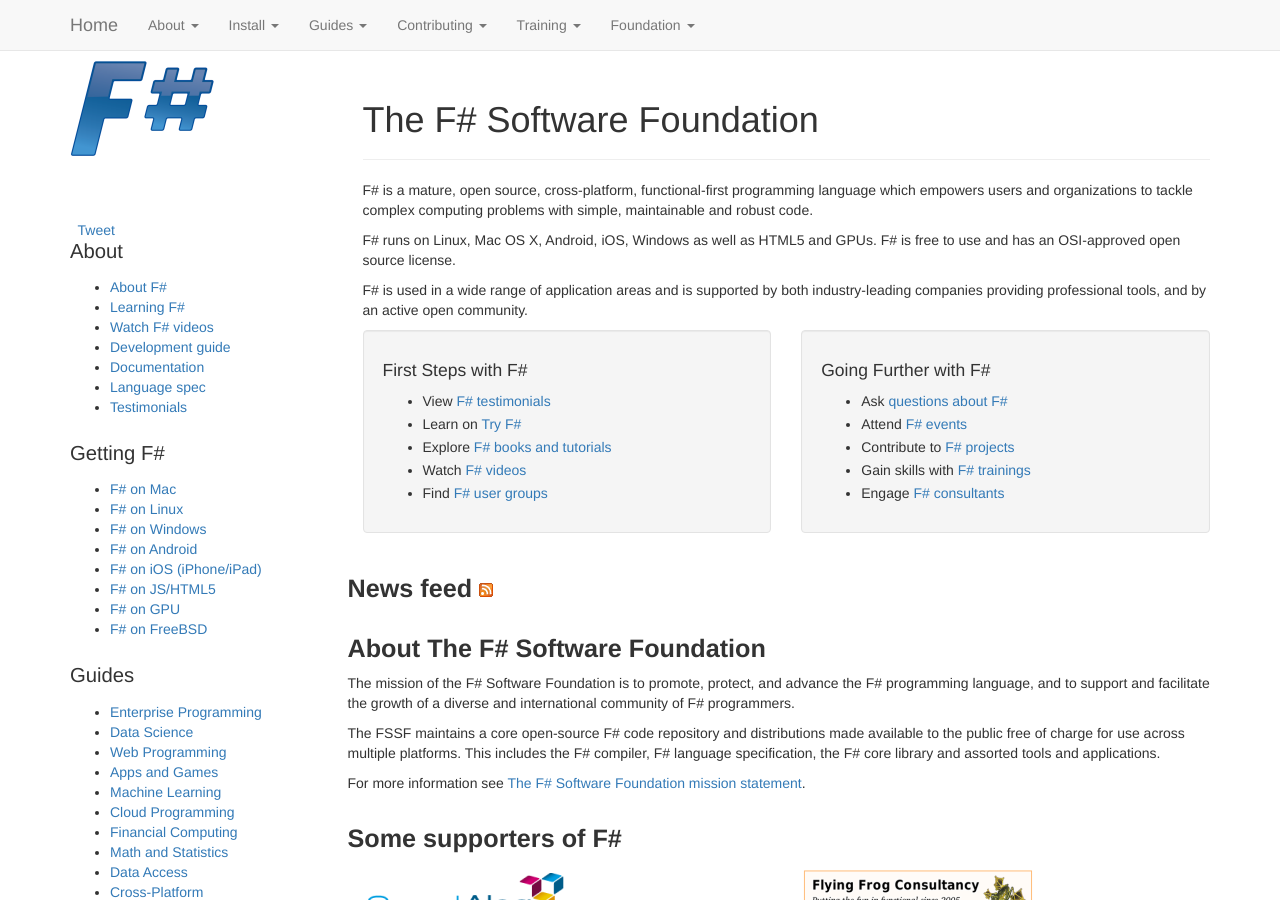
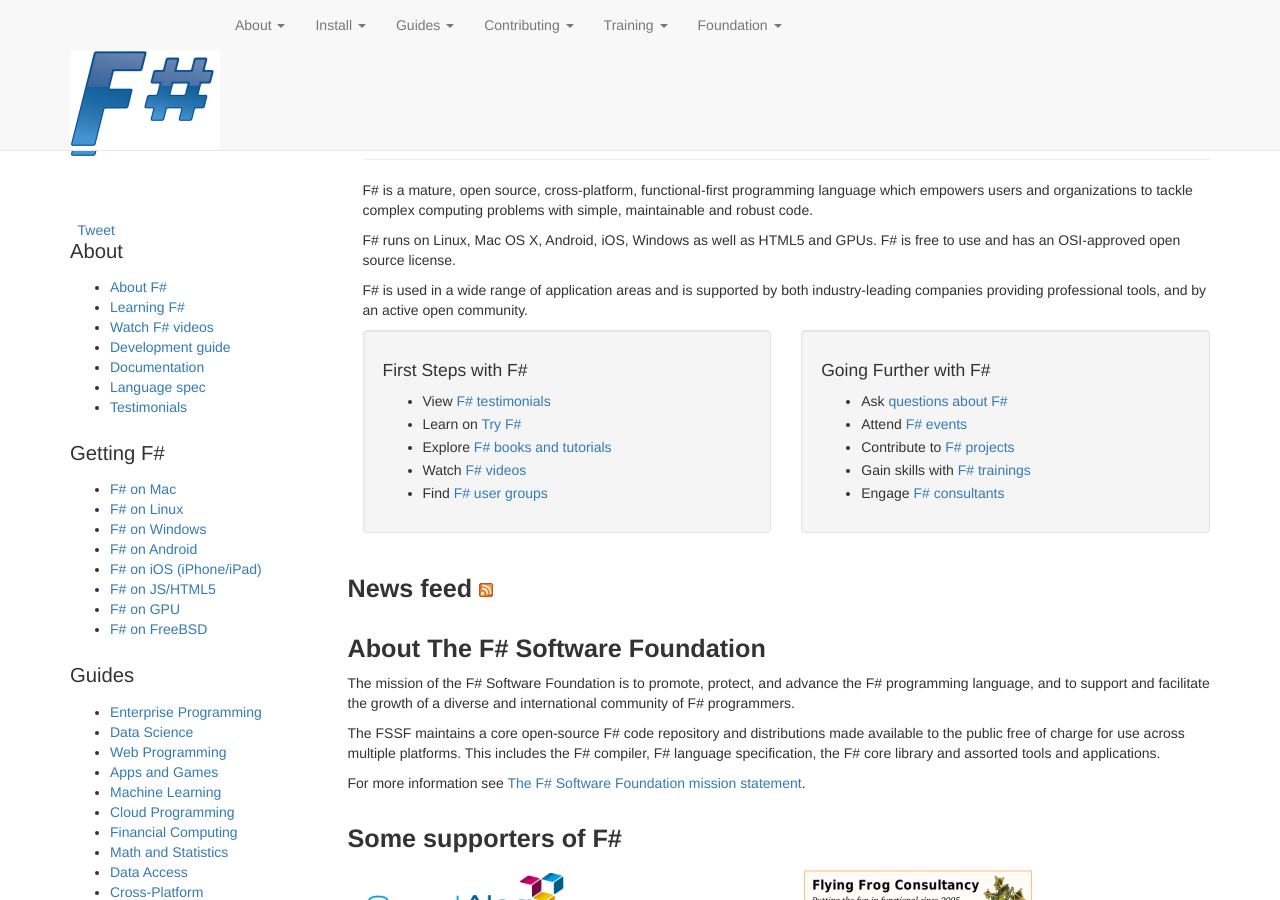
Before and after one commit to fsharp/fsharp.org, a Jekyll site: the page built from index.html, in a window 1280 px wide and 900 px high. Built offline with Jekyll 4.4.1, drawn with Linux system fonts in a browser that asks for light colours; nearby versions of some CDN libraries; some web fonts are replaced; comment, search, counter and statistics services are not loaded.

Commit message:
Update default.html

```diff
--- a/_layouts/default.html
+++ b/_layouts/default.html
@@ -39,7 +39,7 @@
                     <span class="icon-bar"></span>
                     <span class="icon-bar"></span>
                 </button>
-                <a class="navbar-brand" href="/">Home</a>
+                <a class="navbar-brand" href="/"><a href="/"><img src="/img/logo.png" id="logo" alt="F# logo" class="img-responsive" /></a></a>
             </div>
 
             <div class="collapse navbar-collapse" id="bs-example-navbar-collapse-1">
@@ -141,8 +141,7 @@
     <div class="container" id="main">
         <div class="row">
             <div class="col-sm-3">
-                <a href="/">
-                    <img src="/img/logo.png" id="logo" alt="F# logo" class="img-responsive" /></a>
+                <a href="/"><img src="/img/logo.png" id="logo" alt="F# logo" class="img-responsive" /></a>
             </div>
             <div class="col-sm-9">
                 <div class="page-header">
```
